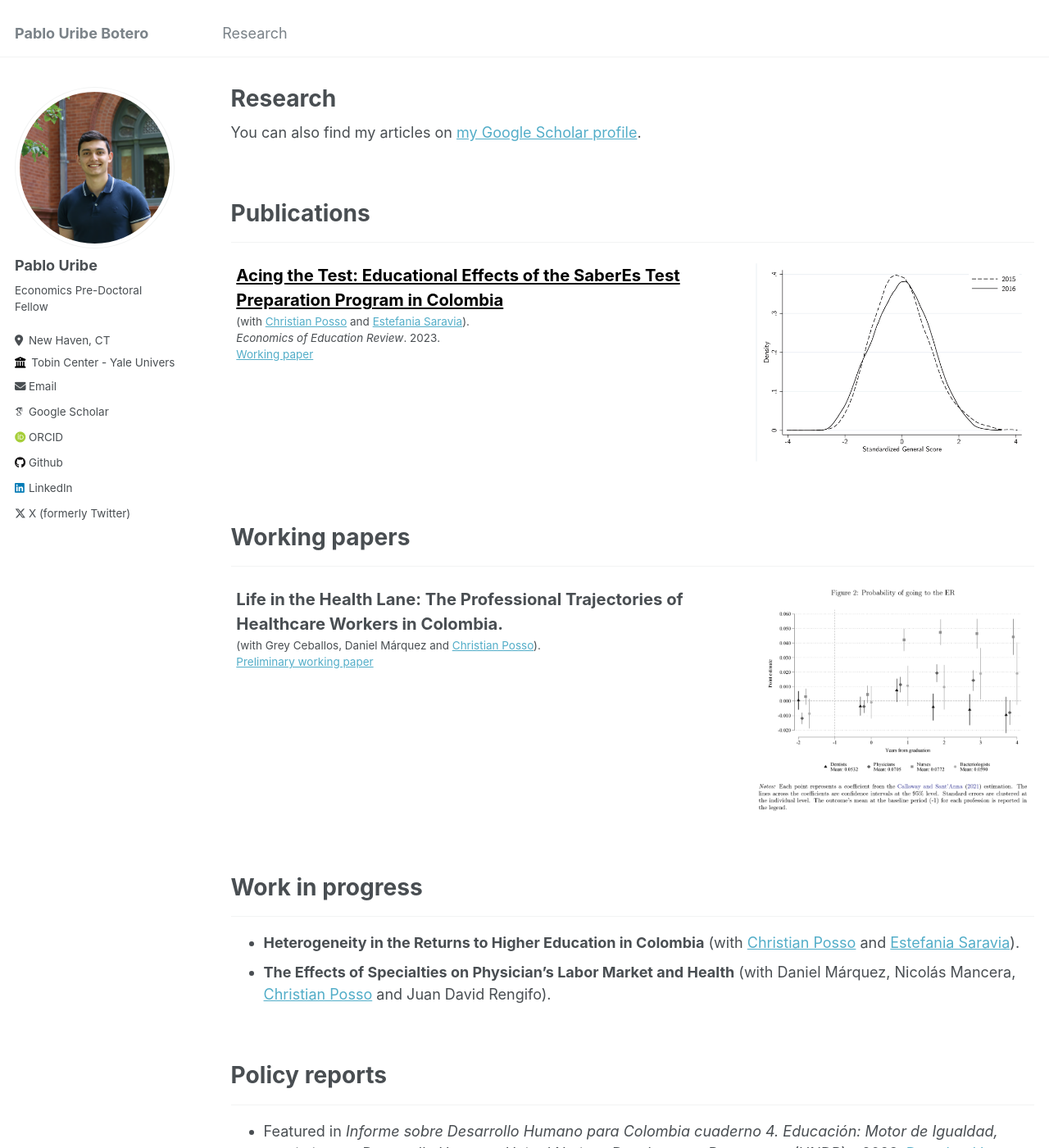
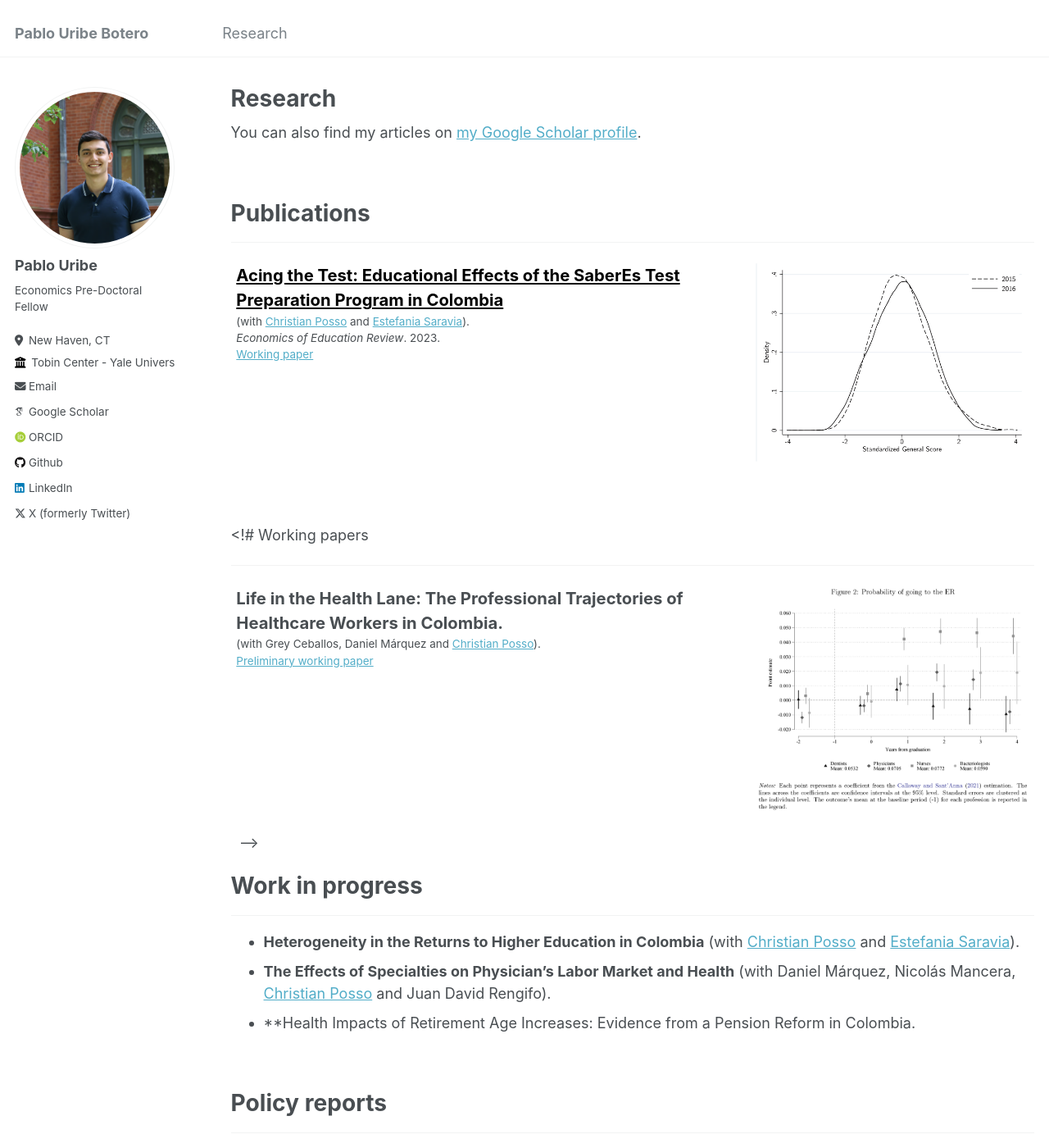
Before and after one commit to PabloUribeB/PabloUribeB.github.io, a Jekyll site: the page built from _pages/publications.md, in a window 1280 px wide and 1400 px high. Shown: the whole window at 82% size. Built offline with Jekyll 4.4.1, drawn with Linux system fonts in a browser that asks for light colours; some web fonts are replaced.

Commit message:
Update publications.md

```diff
--- a/_pages/publications.md
+++ b/_pages/publications.md
@@ -30,7 +30,7 @@ author_profile: true
 
 &nbsp;
 
-# Working papers
+<!# Working papers
 <hr>
 
 <table style="border-collapse: collapse; width: 100%; border: none;">
@@ -46,13 +46,14 @@ author_profile: true
   </tr>
 </table>
 
-&nbsp;
+&nbsp; -->
 
 # Work in progress
 <hr>
 
 - **Heterogeneity in the Returns to Higher Education in Colombia** (with <a href="https://sites.google.com/site/christianpossosuarez/" target="_blank">Christian Posso</a> and <a href="https://sites.google.com/view/estefaniasaravia" target="_blank">Estefania Saravia</a>).
 - **The Effects of Specialties on Physician's Labor Market and Health** (with Daniel Márquez, Nicolás Mancera, <a href="https://sites.google.com/site/christianpossosuarez/" target="_blank">Christian Posso</a> and Juan David Rengifo).
+- **Health Impacts of Retirement Age Increases: Evidence from a Pension Reform in Colombia.
 
 &nbsp;
 
```
